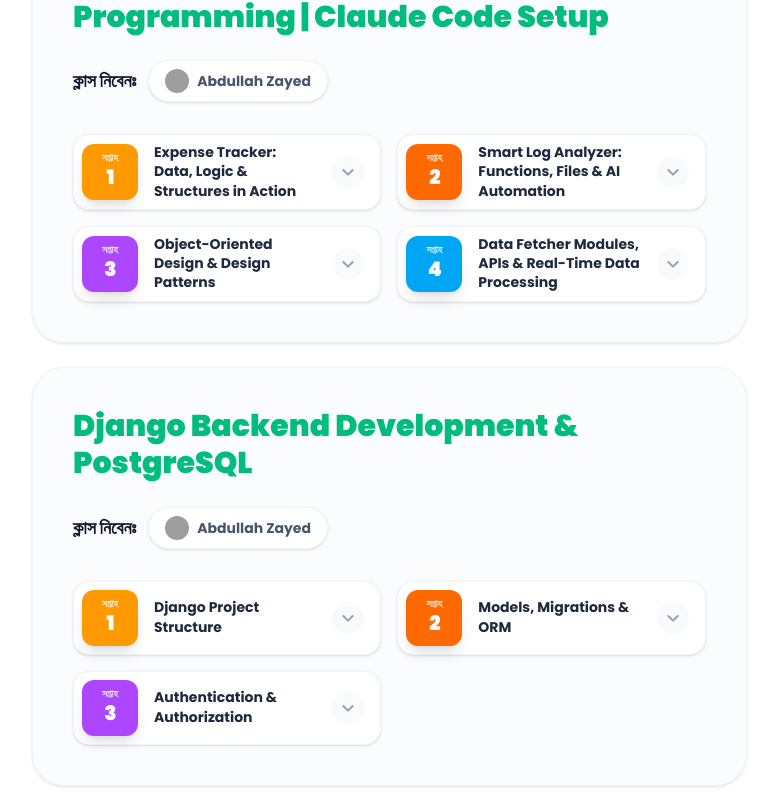
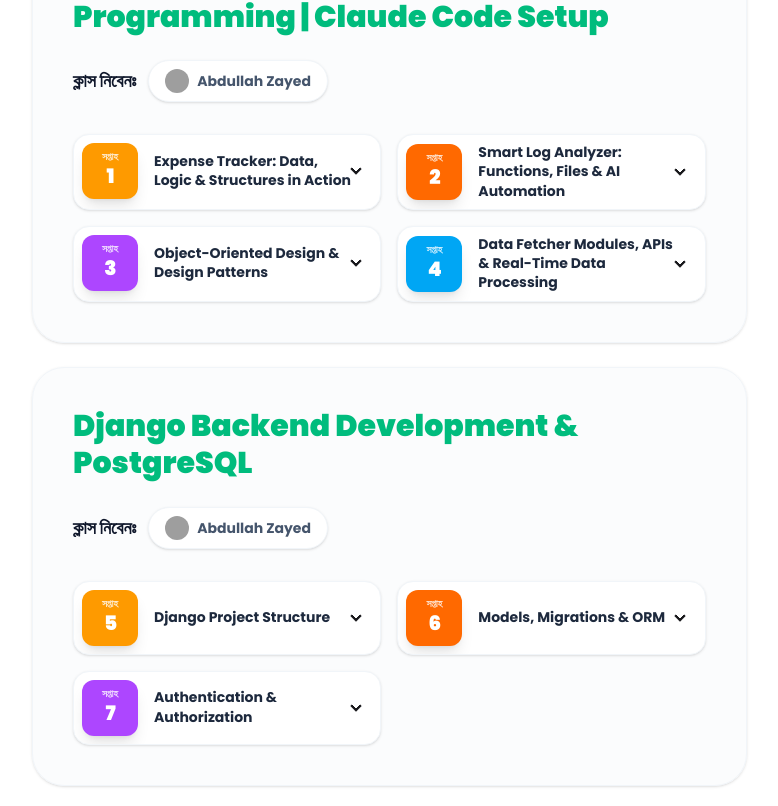
Before and after one commit to abuabdullah001/my_blog, a React (Vite) app: page /blog/10-powerful-seo-strategies-to-grow-your-blog-traffic in a window 1280 px wide. Shown: the part 1554-2360 px from the top of the page, without its empty margins (64-842 px from the left). Built offline with nearby package versions, Linux system fonts and the light colour scheme; grey boxes are pictures that could not be loaded.

Commit message:
Fix curriculum dropdown and layout in BlogDetails

```diff
--- a/src/page/Home/HomeComponents/BlogDetails.jsx
+++ b/src/page/Home/HomeComponents/BlogDetails.jsx
@@ -154,15 +154,17 @@ const BlogDetails = () => {
 
                                         <div className="grid grid-cols-1 md:grid-cols-2 gap-4">
                                             {module.topics?.map((topic, tidx) => (
-                                                <div key={tidx} className="bg-white rounded-2xl p-2 border border-slate-100 flex items-center justify-between group cursor-pointer hover:border-emerald-200 transition-all shadow-sm">
+                                                <div key={tidx} className="collapse collapse-arrow bg-white rounded-2xl border border-slate-100 group transition-all shadow-sm">
+                                                    <input type="checkbox" className="peer" />
+                                                    <div className="collapse-title p-2 flex items-center min-h-0 peer-checked:border-b peer-checked:border-slate-50">
                                                         <div className="flex items-center gap-4 flex-1">
                                                             <div className={`w-14 h-14 rounded-xl flex flex-col items-center justify-center text-white shrink-0 shadow-lg ${
-                                                            tidx === 0 ? 'bg-amber-500' :
-                                                            tidx === 1 ? 'bg-orange-500' :
-                                                            tidx === 2 ? 'bg-purple-500' : 'bg-sky-500'
+                                                                tidx % 4 === 0 ? 'bg-amber-500' :
+                                                                tidx % 4 === 1 ? 'bg-orange-500' :
+                                                                tidx % 4 === 2 ? 'bg-purple-500' : 'bg-sky-500'
                                                             }`}>
                                                                 <span className="text-[10px] font-black uppercase leading-none opacity-80">সপ্তাহ</span>
-                                                            <span className="text-xl font-black tracking-tighter">{tidx + 1}</span>
+                                                                <span className="text-xl font-black tracking-tighter">{topic.week || tidx + 1}</span>
                                                             </div>
                                                             <div className="flex-1 pr-4">
                                                                 <h4 className="text-slate-800 font-bold text-sm leading-snug group-hover:text-emerald-600 transition-colors">
@@ -170,8 +172,31 @@ const BlogDetails = () => {
                                                                 </h4>
                                                             </div>
                                                         </div>
-                                                    <div className="w-8 h-8 rounded-full bg-slate-50 flex items-center justify-center text-slate-400 group-hover:bg-emerald-50 group-hover:text-emerald-500 transition-all mr-2">
-                                                        <svg className="w-4 h-4" fill="none" viewBox="0 0 24 24" stroke="currentColor" strokeWidth="3"><path strokeLinecap="round" strokeLinejoin="round" d="M19 9l-7 7-7-7"/></svg>
+                                                    </div>
+                                                    <div className="collapse-content bg-slate-50/30">
+                                                        <div className="py-4 px-2">
+                                                            <div className="flex items-center gap-2 mb-3 text-xs font-bold text-slate-400 uppercase tracking-widest">
+                                                                <svg className="w-3 h-3" fill="none" viewBox="0 0 24 24" stroke="currentColor"><path strokeLinecap="round" strokeLinejoin="round" strokeWidth="3" d="M12 6v6m0 0v6m0-6h6m-6 0H6"/></svg>
+                                                                পাঠসমূহ ({topic.lessons?.length || 0})
+                                                            </div>
+                                                            <ul className="space-y-2">
+                                                                {topic.lessons?.map((lesson, lidx) => (
+                                                                    <li key={lidx} className="flex items-center gap-3 text-slate-600 text-sm font-medium p-2 rounded-lg hover:bg-white transition-colors">
+                                                                        <div className="w-6 h-6 rounded-full bg-emerald-100 flex items-center justify-center shrink-0">
+                                                                            <svg className="w-3 h-3 text-emerald-600" fill="currentColor" viewBox="0 0 20 20"><path d="M10 18a8 8 0 100-16 8 8 0 000 16zM9.555 7.168A1 1 0 008 8v4a1 1 0 001.555.832l3-2a1 1 0 000-1.664l-3-2z"/></svg>
+                                                                        </div>
+                                                                        {lesson}
+                                                                    </li>
+                                                                ))}
+                                                                {!topic.lessons && (
+                                                                    <li className="text-slate-400 text-xs italic italic">এই সপ্তাহের পাঠসমূহ শীঘ্রই যুক্ত করা হবে।</li>
+                                                                )}
+                                                            </ul>
+                                                            <div className="mt-4 pt-3 border-t border-slate-100 flex justify-between items-center text-[10px] font-bold text-slate-400 uppercase">
+                                                                <span>সময়কাল: {topic.duration || "২ ঘণ্টা"}</span>
+                                                                {topic.is_preview && <span className="text-emerald-500 bg-emerald-50 px-2 py-0.5 rounded">Preview Available</span>}
+                                                            </div>
+                                                        </div>
                                                     </div>
                                                 </div>
                                             ))}
```
Lines whose indentation alone changed are shown as unchanged.
